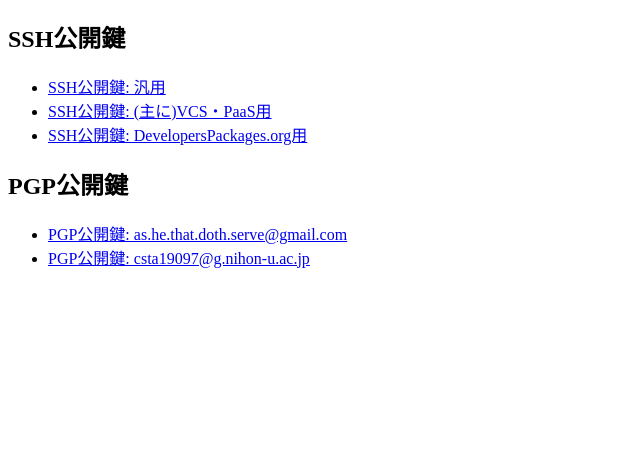
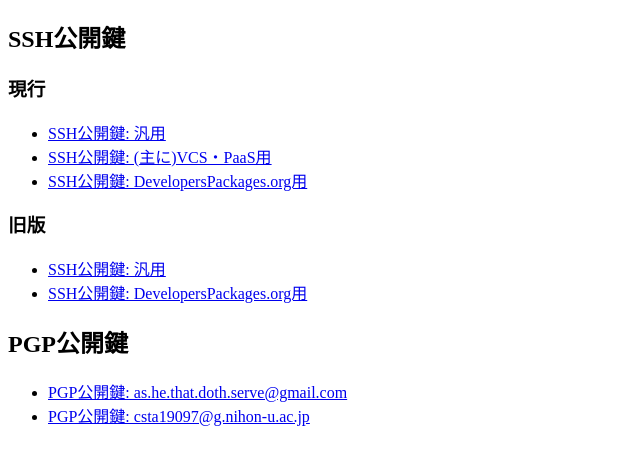
Before and after one commit to halka9000stg/halbook, a plain HTML site: page docs/pubkeys/index.html in a window 1280 px wide. Shown: the part 70-534 px from the top of the page, without its empty margins (0-640 px from the left). Drawn offline with Linux system fonts and the light colour scheme.

Commit message:
Update index.html

```diff
--- a/docs/pubkeys/index.html
+++ b/docs/pubkeys/index.html
@@ -9,9 +9,18 @@
 
 <h2>SSH公開鍵</h2>
 
+<h3>現行</h3>
+
+<ul>
+  <li><a href="./gen2.haruka.key.pub">SSH公開鍵: 汎用</a></li>
+  <li><a href="./vcs.haruka.key.pub">SSH公開鍵: (主に)VCS・PaaS用</a></li>
+  <li><a href="./devpack2.haruka.key.pub">SSH公開鍵: DevelopersPackages.org用</a></li>
+</ul>
+
+<h3>旧版</h3>
+
 <ul>
   <li><a href="./gen.haruka.key.pub">SSH公開鍵: 汎用</a></li>
-  <li><a href="./vcs.haruka.key.pub">SSH公開鍵: (主に)VCS・PaaS用</a></li>
   <li><a href="./devpack.haruka.key.pub">SSH公開鍵: DevelopersPackages.org用</a></li>
 </ul>
 
```
